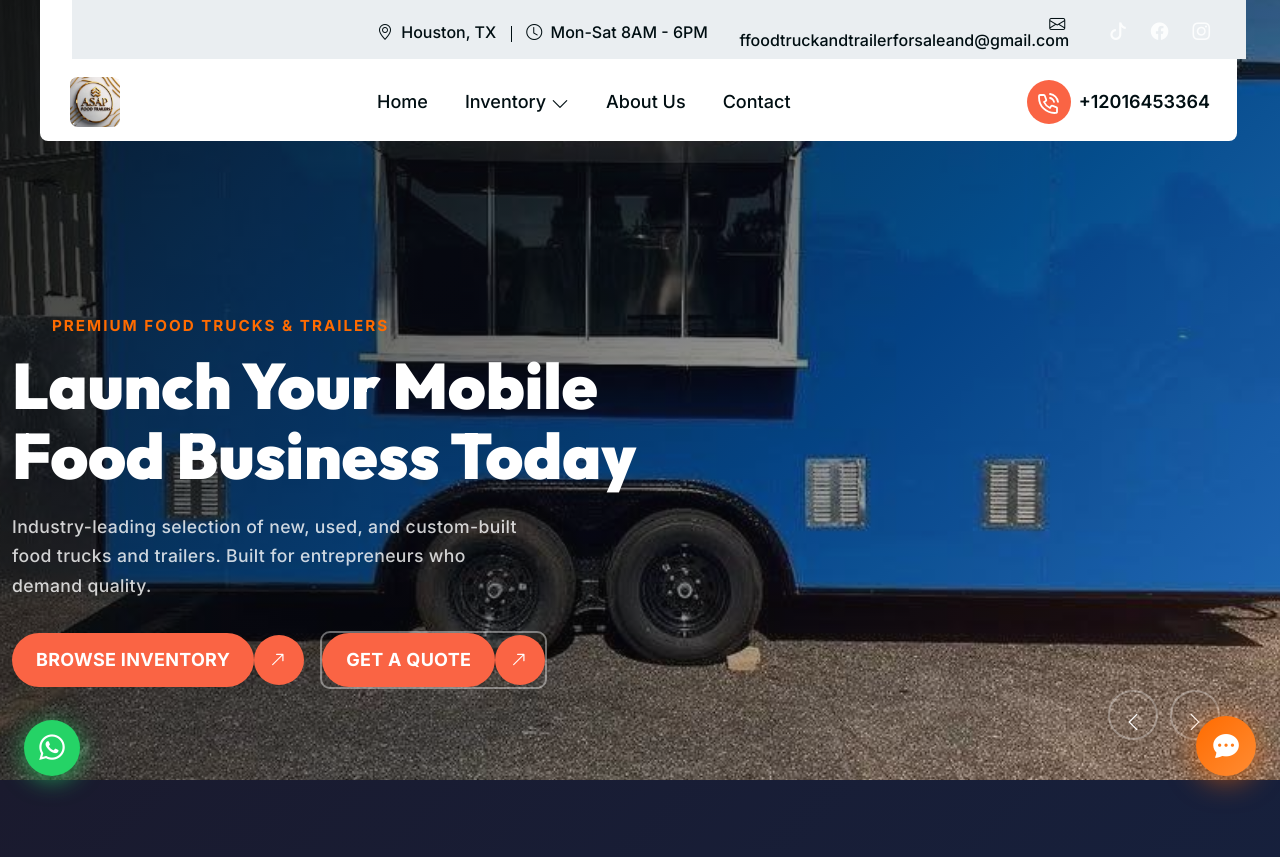
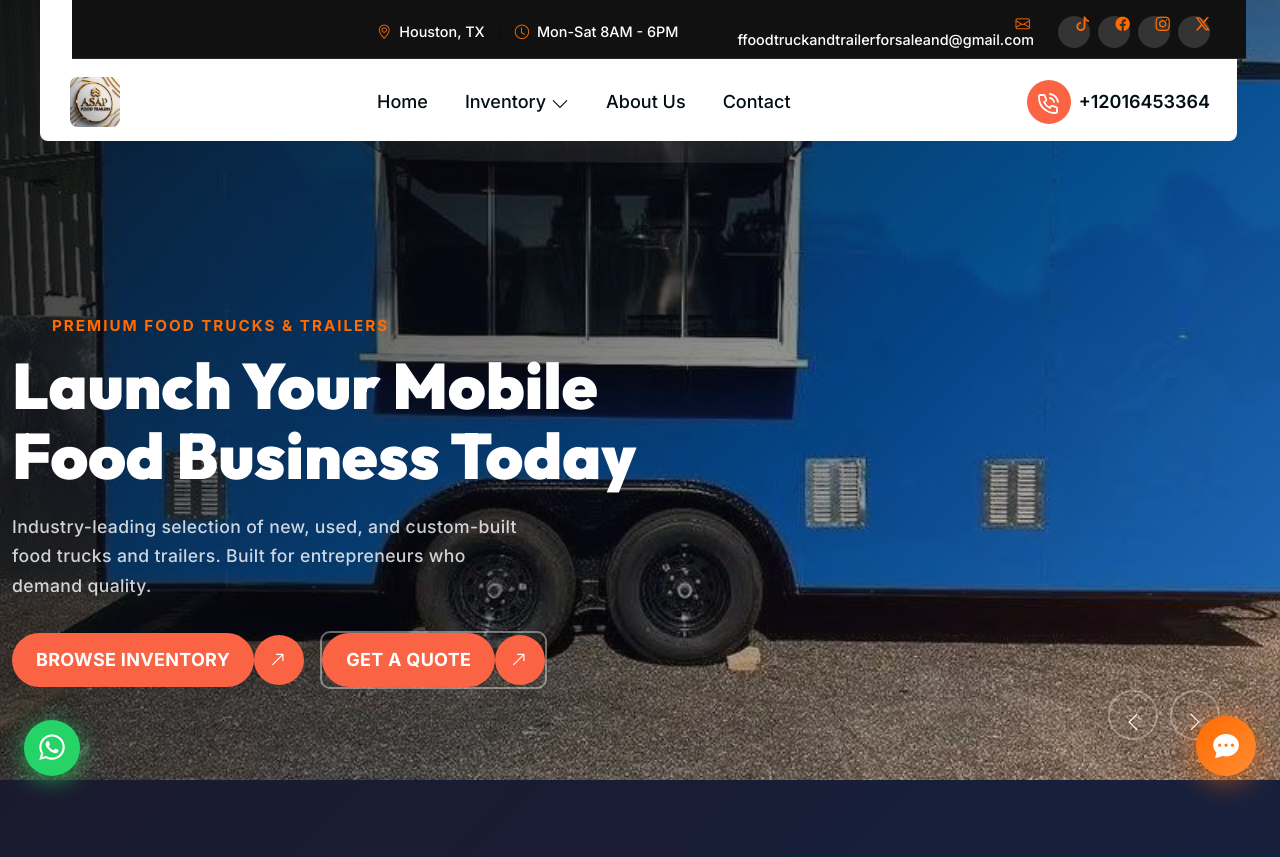
Before and after one commit to Nestorservice/asapfoodtrailer, a FastAPI app: page / in a window 1280 px wide. Shown: the top 857 px of the page. Run offline with FastAPI, Linux system fonts and the light colour scheme; some libraries are stand-ins or nearby versions.

Commit message:
fix(header): fix topbar white-on-white contrast issue, update Facebook URL, and add X (Twitter) social link

```diff
--- a/assets/css/asap-custom.css
+++ b/assets/css/asap-custom.css
@@ -385,7 +385,44 @@ h6 {
     text-decoration: none;
 }
 
-/* ─── FOOTER SOCIAL ICONS ─── */
+/* ─── HEADER TOPBAR CONTRAST & VISIBILITY FIX ─── */
+.header1-bg .header-top-area::after {
+    background-color: #111111 !important; /* Rich Dark Background for Header Topbar */
+    border-bottom: 1px solid rgba(255, 255, 255, 0.1);
+}
+
+.header1-bg .header-top-info p,
+.header1-bg .header-top-info a {
+    color: #ffffff !important; /* High contrast crisp white text */
+    font-size: 0.9rem;
+    font-weight: 500;
+}
+
+.header1-bg .header-top-info p i,
+.header1-bg .header-top-info a i {
+    color: var(--asap-orange, #ff6b00) !important; /* Bright ASAP Orange icons */
+}
+
+.header-top-social a {
+    display: inline-flex;
+    align-items: center;
+    justify-content: center;
+    width: 32px;
+    height: 32px;
+    border-radius: 50%;
+    background: rgba(255, 255, 255, 0.15);
+    color: #ffffff !important;
+    font-size: 0.95rem;
+    transition: all 0.25s ease;
+    text-decoration: none;
+}
+
+.header-top-social a:hover {
+    transform: translateY(-2px) scale(1.1);
+    box-shadow: 0 4px 12px rgba(0,0,0,0.3);
+}
+
+/* ─── FOOTER & TOPBAR SOCIAL ICONS ─── */
 .vl-copyright-social2 a {
     display: inline-flex;
     align-items: center;
@@ -407,23 +444,30 @@ h6 {
     transform: translateY(-3px);
 }
 
+.header-top-social a.top-tiktok:hover,
 .vl-copyright-social2 a.social-btn-tiktok:hover {
     background: #000000 !important;
     box-shadow: -2px 2px 0px #00f2fe, 2px -2px 0px #ff0050;
     color: #fff !important;
-    transform: translateY(-3px);
 }
 
+.header-top-social a.top-fb:hover,
 .vl-copyright-social2 a.social-btn-fb:hover {
     background: #1877f2 !important;
     color: #fff !important;
-    transform: translateY(-3px);
 }
 
+.header-top-social a.top-ig:hover,
 .vl-copyright-social2 a.social-btn-ig:hover {
     background: linear-gradient(45deg, #f09433, #e6683c, #dc2743, #cc2366, #bc1888) !important;
     color: #fff !important;
-    transform: translateY(-3px);
+}
+
+.header-top-social a.top-x:hover,
+.vl-copyright-social2 a.social-btn-x:hover {
+    background: #000000 !important;
+    color: #fff !important;
+    border: 1px solid #444;
 }
 
 .vl-copyright-social2 a i {
--- a/config.py
+++ b/config.py
@@ -51,11 +51,14 @@ class Settings:
         "SOCIAL_TIKTOK", "https://www.tiktok.com/@baiyeopwu9q?_r=1&_t=ZS-98Id027oVUe"
     )
     SOCIAL_FACEBOOK = os.getenv(
-        "SOCIAL_FACEBOOK", "https://www.facebook.com/share/1AhBtVhbus/?mibextid=wwXIfr"
+        "SOCIAL_FACEBOOK", "https://www.facebook.com/share/14kEVy1Qsun/?mibextid=wwXIfr"
     )
     SOCIAL_INSTAGRAM = os.getenv(
         "SOCIAL_INSTAGRAM",
         "https://www.instagram.com/asap_trailers?igsh=MTB5ZjNiajFqNGtm&utm_source=qr",
+    )
+    SOCIAL_X = os.getenv(
+        "SOCIAL_X", "https://x.com/asapfoodtrucks?s=11"
     )
 
     # Paths
--- a/main.py
+++ b/main.py
@@ -122,6 +122,7 @@ def get_base_context(request: Request) -> dict:
             "tiktok": settings.SOCIAL_TIKTOK,
             "facebook": settings.SOCIAL_FACEBOOK,
             "instagram": settings.SOCIAL_INSTAGRAM,
+            "x": settings.SOCIAL_X,
         },
         "app_mode": settings.APP_MODE,
     }
--- a/templates/base.html
+++ b/templates/base.html
@@ -70,12 +70,12 @@
                         <div class="col-lg-3">
                             <div class="header-top-info text-end d-flex align-items-center justify-content-end gap-3">
                                 <p><i class="bi bi-envelope" style="margin-right:4px;"></i> <a
-                                        href="mailto:{{ business.email }}" style="color:inherit;">{{ business.email
-                                        }}</a></p>
+                                        href="mailto:{{ business.email }}" style="color:inherit;">{{ business.email }}</a></p>
                                 <div class="header-top-social d-none d-xl-flex gap-2 ms-2">
-                                    <a href="{{ social.tiktok }}" target="_blank" title="TikTok" style="color:rgba(255,255,255,0.85);font-size:1.1rem;transition:transform 0.2s;" onmouseover="this.style.color='#00f2fe';this.style.transform='scale(1.15)'" onmouseout="this.style.color='rgba(255,255,255,0.85)';this.style.transform='scale(1)'"><i class="bi bi-tiktok"></i></a>
-                                    <a href="{{ social.facebook }}" target="_blank" title="Facebook" style="color:rgba(255,255,255,0.85);font-size:1.1rem;transition:transform 0.2s;" onmouseover="this.style.color='#1877f2';this.style.transform='scale(1.15)'" onmouseout="this.style.color='rgba(255,255,255,0.85)';this.style.transform='scale(1)'"><i class="bi bi-facebook"></i></a>
-                                    <a href="{{ social.instagram }}" target="_blank" title="Instagram" style="color:rgba(255,255,255,0.85);font-size:1.1rem;transition:transform 0.2s;" onmouseover="this.style.color='#e1306c';this.style.transform='scale(1.15)'" onmouseout="this.style.color='rgba(255,255,255,0.85)';this.style.transform='scale(1)'"><i class="bi bi-instagram"></i></a>
+                                    <a href="{{ social.tiktok }}" target="_blank" title="TikTok" class="top-tiktok"><i class="bi bi-tiktok"></i></a>
+                                    <a href="{{ social.facebook }}" target="_blank" title="Facebook" class="top-fb"><i class="bi bi-facebook"></i></a>
+                                    <a href="{{ social.instagram }}" target="_blank" title="Instagram" class="top-ig"><i class="bi bi-instagram"></i></a>
+                                    <a href="{{ social.x }}" target="_blank" title="X (Twitter)" class="top-x"><i class="bi bi-twitter-x"></i></a>
                                 </div>
                             </div>
                         </div>
@@ -178,9 +178,10 @@
             <div class="vl-offcanvas-social mt-24">
                 <h4>Follow Us</h4>
                 <div class="vl-copyright-social2 text-start">
-                    <a href="{{ social.facebook }}" target="_blank"><i class="bi bi-facebook"></i></a>
-                    <a href="{{ social.instagram }}" target="_blank"><i class="bi bi-instagram"></i></a>
-                    <a href="{{ social.tiktok }}" target="_blank"><i class="bi bi-tiktok"></i></a>
+                    <a href="{{ social.tiktok }}" target="_blank" title="TikTok" class="social-btn-tiktok"><i class="bi bi-tiktok"></i></a>
+                    <a href="{{ social.facebook }}" target="_blank" title="Facebook" class="social-btn-fb"><i class="bi bi-facebook"></i></a>
+                    <a href="{{ social.instagram }}" target="_blank" title="Instagram" class="social-btn-ig"><i class="bi bi-instagram"></i></a>
+                    <a href="{{ social.x }}" target="_blank" title="X (Twitter)" class="social-btn-x"><i class="bi bi-twitter-x"></i></a>
                 </div>
             </div>
         </div>
@@ -207,9 +208,10 @@
                                 trailers. Whether you're starting a new mobile food business or expanding your fleet, we
                                 deliver quality you can count on.</p>
                             <div class="vl-copyright-social2 mt-24">
-                                <a href="{{ social.tiktok }}" target="_blank" title="Suivez-nous sur TikTok" class="social-btn-tiktok"><i class="bi bi-tiktok"></i></a>
+                                <a href="{{ social.tiktok }}" target="_blank" title="TikTok" class="social-btn-tiktok"><i class="bi bi-tiktok"></i></a>
                                 <a href="{{ social.facebook }}" target="_blank" title="Facebook" class="social-btn-fb"><i class="bi bi-facebook"></i></a>
                                 <a href="{{ social.instagram }}" target="_blank" title="Instagram" class="social-btn-ig"><i class="bi bi-instagram"></i></a>
+                                <a href="{{ social.x }}" target="_blank" title="X (Twitter)" class="social-btn-x"><i class="bi bi-twitter-x"></i></a>
                             </div>
                         </div>
                     </div>
```
Also changed, not shown: templates/contact.html (+14 -0 lines).
